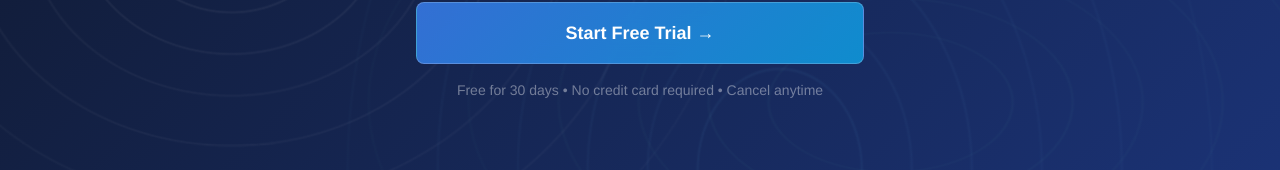
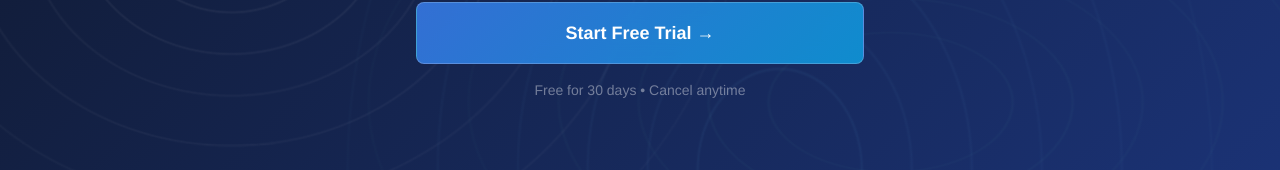
Before and after one commit to tim-crow/surf-alarm, a Next.js app: page / in a window 1280 px wide. Shown: the part 461-631 px from the top of the page. Built offline with nearby package versions, Linux system fonts and the light colour scheme.

Commit message:
Add files via upload

```diff
--- a/src/app/page.tsx
+++ b/src/app/page.tsx
@@ -188,7 +188,7 @@ export default function LandingPage() {
           </div>
 
           <p className="text-white/40 text-sm">
-            Free for 30 days • No credit card required • Cancel anytime
+            Free for 30 days • Cancel anytime
           </p>
         </div>
       </section>
```
